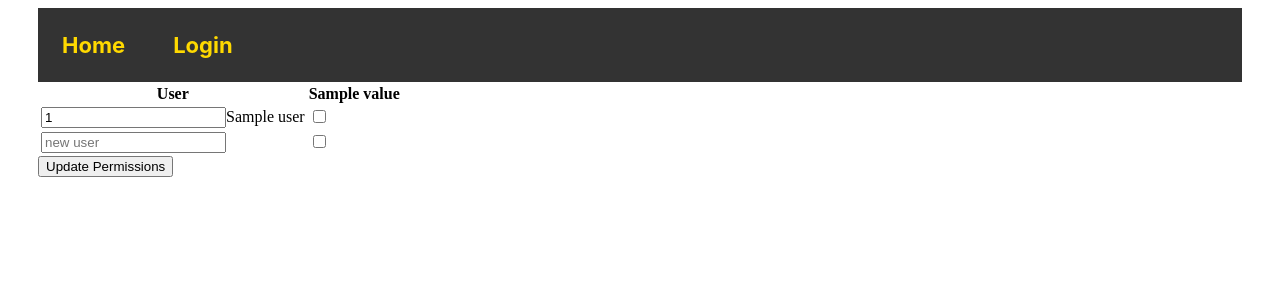
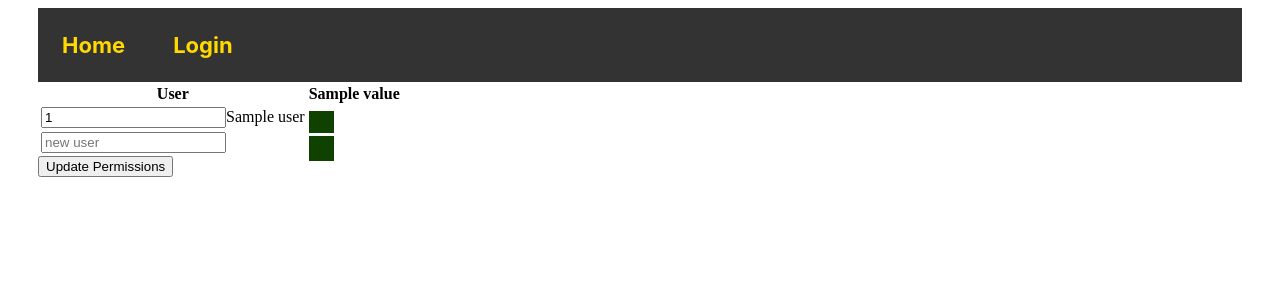
Before and after one commit to Jordan-Cottle/Software-Engineering-Group-Project, a Python web app: template note_14/templates/permission_table.html in a window 1280 px wide. Shown: the part 275-575 px from the top of the page. Run offline with Jinja, Linux system fonts and the light colour scheme; the template is opened without the code that fills it: most values are stand-ins (such as "Sample title", 1, 10 or a date in 2020).

Commit message:
styled the checkboxes a bit

```diff
--- a/note_14/static/main.css
+++ b/note_14/static/main.css
@@ -49,3 +49,70 @@ ul {
   li a:hover {
     background-color:rgb(10, 107, 10);
   }
+
+
+.container {
+  display: block;
+  position: relative;
+  padding-left: 35px;
+  margin-bottom: 12px;
+  cursor: pointer;
+  font-size: 22px;
+  -webkit-user-select: none;
+  -moz-user-select: none;
+  -ms-user-select: none;
+  user-select: none;
+}
+
+.container input {
+  position: absolute;
+  opacity: 0;
+  cursor: pointer;
+  height: 0;
+  width: 0;
+}
+
+/* Create a custom checkbox */
+.checkmark {
+  position: absolute;
+  top: 0;
+  left: 0;
+  height: 25px;
+  width: 25px;
+  background-color: rgb(15, 66, 0);
+  outline: 3px solid rgb(255,255,255)
+}
+
+
+.container:hover input ~ .checkmark {
+  background-color: rgb(255, 230, 0);
+}
+
+.container input:checked ~ .checkmark {
+  background-color: rgb(15, 66, 0);
+}
+
+/* Create the checkmark/indicator (hidden when not checked) */
+.checkmark:after {
+  content: "";
+  position: absolute;
+  display: none;
+}
+
+/* Show the checkmark when checked */
+.container input:checked ~ .checkmark:after {
+  display: block;
+}
+
+/* Style the checkmark/indicator */
+.container .checkmark:after {
+  left: 9px;
+  top: 5px;
+  width: 5px;
+  height: 10px;
+  border: solid rgb(255, 230, 0);
+  border-width: 0 3px 3px 0;
+  -webkit-transform: rotate(45deg);
+  -ms-transform: rotate(45deg);
+  transform: rotate(45deg);
+}
--- a/note_14/templates/permission_table.html
+++ b/note_14/templates/permission_table.html
@@ -1,4 +1,4 @@
-{% extends "core.html" %}
+    {% extends "core.html" %}
 
 {% block body %}
 
@@ -17,15 +17,18 @@
                 <td><input class="hidden" type="text" name="user_{{i}}" value="{{user.id}}">{{user.name}}</td>
                 {% for permission_type in permission_types %}
                 {% set permission_set = user_permissions.get(permission_type, "false") %}
-                <td><input type="checkbox" name="{{permission_type.value}}_{{i}}" {% if permission_set=="true" %}
-                        checked="true" {% endif %}></td>
+
+                <td><label class="container"><input type="checkbox" name="{{permission_type.value}}_{{i}}" {% if permission_set=="true" %}
+                        checked="true" {% endif %}>
+                        <span class = "checkmark"></span></label></td>
                 {% endfor %}
             </tr>
             {% endfor %}
             <tr>
                 <td><input type="text" name="new_user" placeholder="new user"></td>
                 {% for permission_type in permission_types %}
-                <td><input type="checkbox" name="new_{{permission_type.value}}"></td>
+                <td><label class="container"><input type="checkbox" name="new_{{permission_type.value}}">
+                <span class = "checkmark"></span></label></td>
                 {% endfor %}
             </tr>
         </tbody>
```
